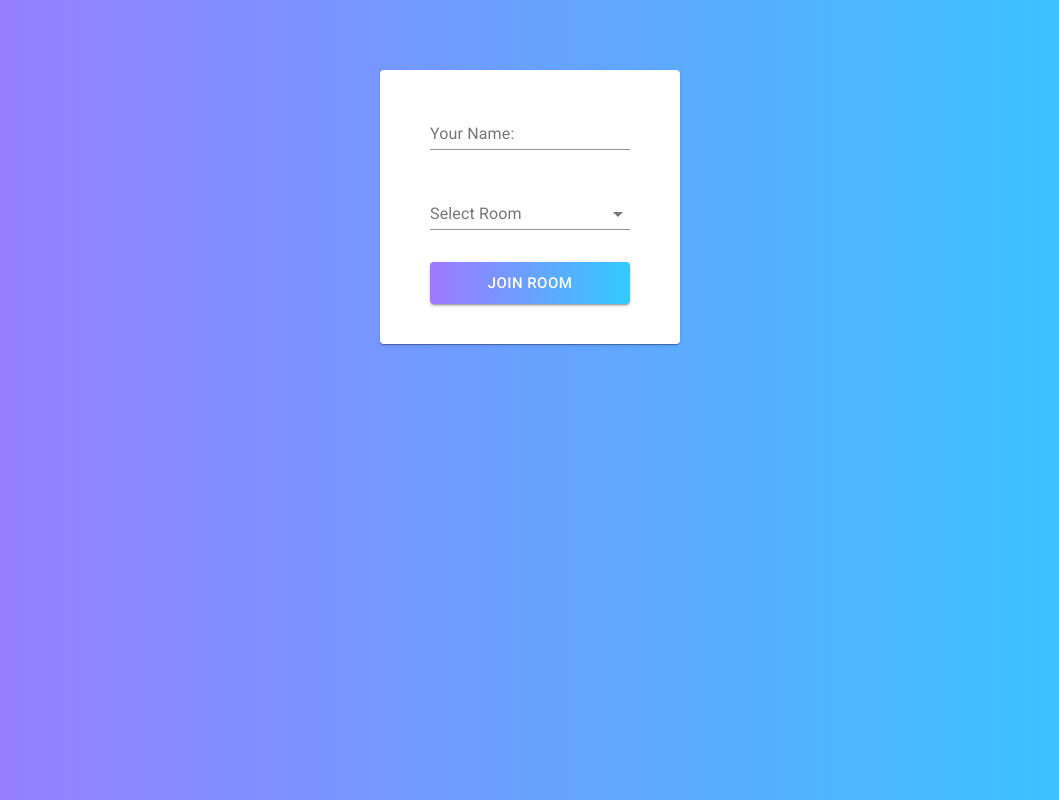
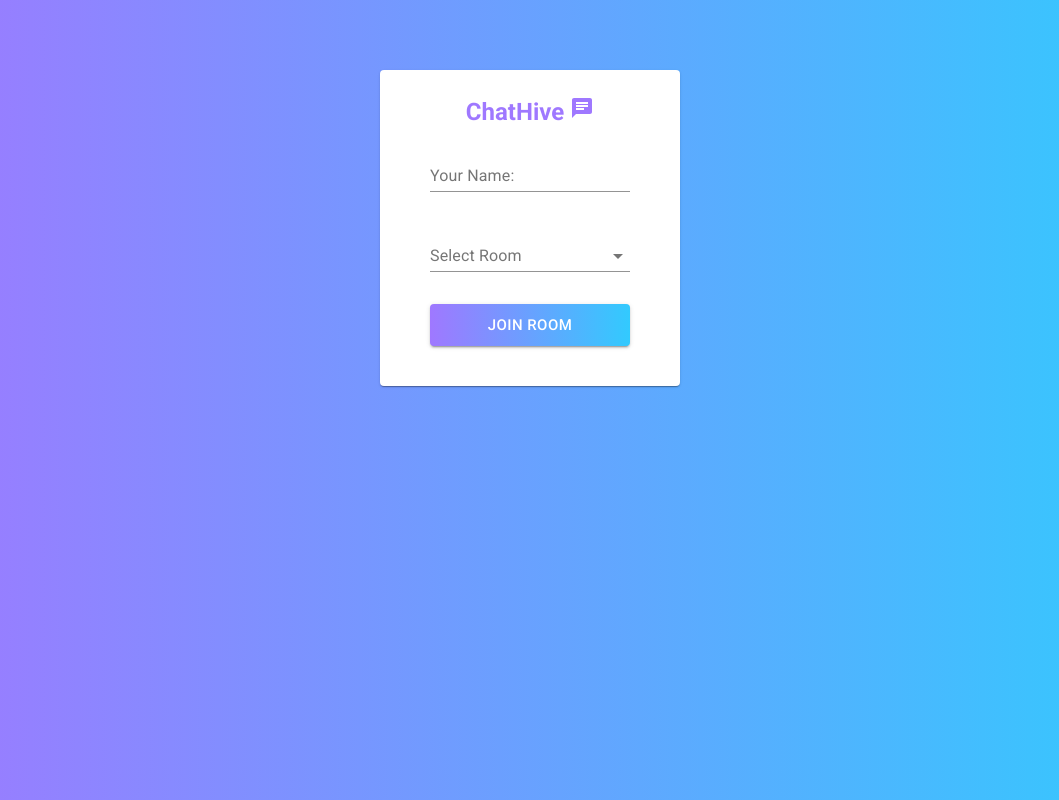
Before and after one commit to m-antoni/chatapp-frontend, a React (Create React App) app: page / in a window 1280 px wide. Shown: the whole page, without its empty margins (110-1169 px from the left). Built offline with nearby package versions, Linux system fonts and the light colour scheme; no server answers.

Commit message:
update components

```diff
--- a/src/App.js
+++ b/src/App.js
@@ -3,8 +3,7 @@ import './App.css';
 import ChatRoom from "./components/ChatRoom";
 import Home from "./components/Home";
 import io from "socket.io-client";
-import { useEffect, useState } from "react";
-import { getUserLocalStorage } from "./utils/helpers"
+import { useEffect } from "react";
 
 function App(){
 
--- a/src/components/ChatRoom.js
+++ b/src/components/ChatRoom.js
@@ -8,9 +8,9 @@ import { CardContent, Typography, Box} from '@material-ui/core';
 import Message from './Message';
 import SendIcon from '@material-ui/icons/Send';
 import ChatIcon from '@material-ui/icons/Chat';
-import { Link, useParams, Redirect }from 'react-router-dom';
-import { getUserLocalStorage, removeUserLocalStorage, setUserLocalStorage, updateSocketID } from '../utils/helpers';
-import axios from 'axios';
+import { Link, useParams }from 'react-router-dom';
+import { getUserLocalStorage, removeUserLocalStorage } from '../utils/helpers';
+import { ToastDanger } from '../utils/izitoast.helper';
 
 const useStyles = makeStyles({
     root: {
@@ -57,7 +57,6 @@ const useStyles = makeStyles({
         top: '0px',
         marginLeft: '-5px',
         marginRight: '10px',
-        // marginBottom: '10px'
     },
     input: {
         color: 'black'
@@ -93,7 +92,20 @@ function ChatRoom({ socket }) {
     const [messages, setMessages] = useState([])
 
     useEffect(() => {
+        // check user credentials
+        const userData = getUserLocalStorage();
+        if(userData.username !== username || userData.roomname !== roomname){
+            window.location.href = '/';
+            ToastDanger(`Your not signed in to specific rooms`)
+        }
 
+        document.body.classList.remove('login-bg')
+        document.body.classList.add('default-bg')
+        getAllMessages()
+        //eslint-disable-next-line
+    },[]);
+
+    useEffect(() => {
         // receive from server but will filter by room id
         socket.on('message', async (payload) => {
             // await updateSocketID(payload.socket_id);
@@ -108,14 +120,6 @@ function ChatRoom({ socket }) {
         console.log(socket)
         //eslint-disable-next-line
     },[socket])
-
-    useEffect(() => {
-        document.body.classList.remove('login-bg')
-        document.body.classList.add('default-bg')
-        getAllMessages()
-        //eslint-disable-next-line
-    },[]);
-
 
     const getAllMessages = async () => {
         const userData = getUserLocalStorage();
--- a/src/components/Home.js
+++ b/src/components/Home.js
@@ -8,11 +8,13 @@ import MenuItem from '@material-ui/core/MenuItem';
 import InputLabel from '@material-ui/core/InputLabel'
 import Container from '@material-ui/core/Container';
 import TextField from '@material-ui/core/TextField';
-import { Button, CardContent, CircularProgress, FormGroup } from '@material-ui/core';
+import { Button, CardContent, CircularProgress, FormGroup, Typography } from '@material-ui/core';
 import { Redirect } from 'react-router-dom';
 import axios from 'axios'
 import { ToastDanger } from '../utils/izitoast.helper';
 import { setUserLocalStorage } from '../utils/helpers';
+import ChatIcon from '@material-ui/icons/Chat';
+
 
 const useStyles = makeStyles((theme) => ({
     formControl: {
@@ -47,6 +49,11 @@ const useStyles = makeStyles((theme) => ({
     },
     loading: {
         color: '#ffff'
+    },
+    headerText: {
+        fontWeight: 'bold',
+        paddingTop: '10px',
+        color: '#9f78ff'
     }
 }));
 
@@ -98,6 +105,9 @@ function Home({ socket }) {
                 <Card className={classes.card}>
                     <CardContent>
                         <FormGroup className={classes.formGroup}>
+                            <Typography className={classes.headerText} variant="h5">
+                                ChatHive <ChatIcon/>
+                            </Typography>
                             <FormControl className={classes.formControl}>
                                 <TextField name="name"  value={username} onChange={e => setusername(e.target.value)} variant="standard" label="Your Name:" size="medium"></TextField>
                             </FormControl>
```
